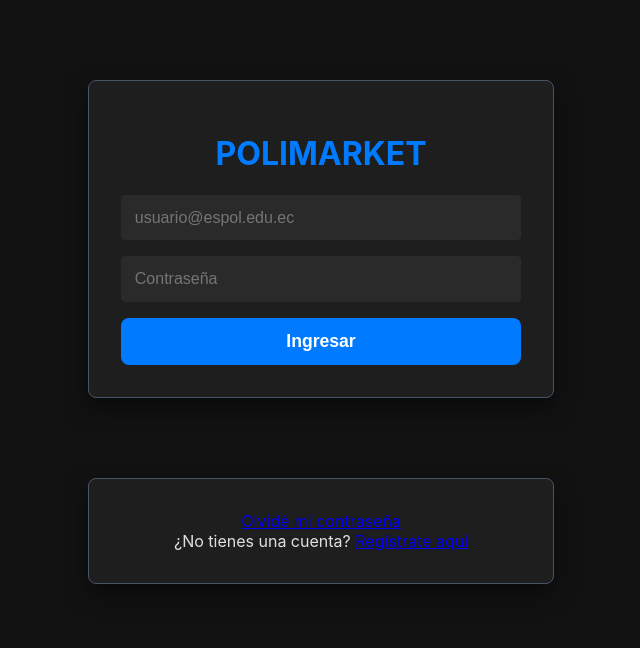
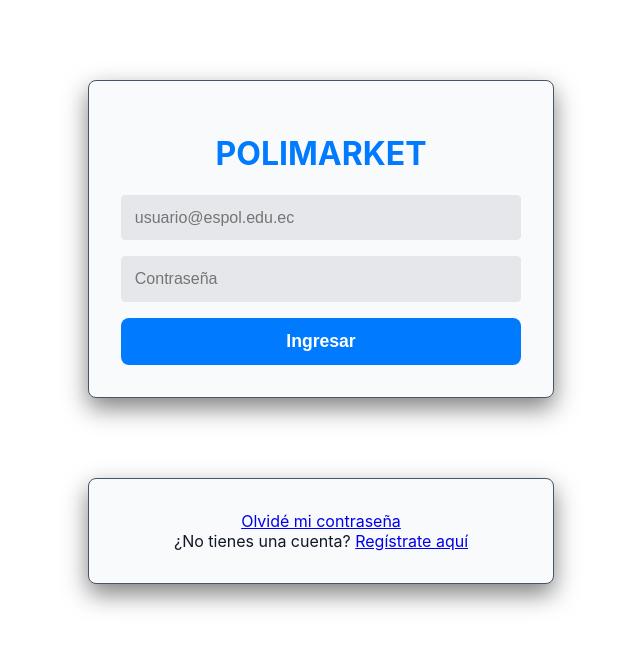
Before and after one commit to Jahir124/polimarket-frontend, a React (Vite) app: page / in a window 1280 px wide. Shown: the top 648 px of the page, without its empty margins (319-959 px from the left). Built offline with nearby package versions, Linux system fonts and the light colour scheme.

Commit message:
Boton background

```diff
--- a/src/pages/home/Home.jsx
+++ b/src/pages/home/Home.jsx
@@ -11,6 +11,10 @@ const Home = () => {
   const [filteredProducts, setFilteredProducts] = useState([]);
   const [favorites, setFavorites] = useState(new Set()); // Usamos un Set para búsqueda rápida
   const [searchTerm, setSearchTerm] = useState("");
+  const [darkMode, setDarkMode] = useState(
+  localStorage.getItem("theme") === "dark"
+);
+
 
   // Filtros
   const [showFilters, setShowFilters] = useState(false);
@@ -21,6 +25,17 @@ const Home = () => {
     fetchProducts();
     fetchFavorites();
   }, []);
+
+  useEffect(() => {
+  if (darkMode) {
+    document.body.classList.add("dark");
+    localStorage.setItem("theme", "dark");
+  } else {
+    document.body.classList.remove("dark");
+    localStorage.setItem("theme", "light");
+  }
+  }, [darkMode]);
+
 
   const fetchProducts = async () => {
     try {
@@ -98,13 +113,29 @@ const Home = () => {
       <header className="header">
         <div className="logo" onClick={() => navigate('/home')} style={{cursor:'pointer'}}>POLIMARKET</div>
         {/* Agrupamos los iconos a la derecha */}
-        <div style={{display:'flex', alignItems:'center', gap:'15px'}}>
+        <div style={{ display: 'flex', alignItems: 'center', gap: '15px' }}>
 
+          {/* BOTÓN TEMA */}
+          <button
+            onClick={() => setDarkMode(!darkMode)}
+            style={{
+              background: 'none',
+              border: 'none',
+              cursor: 'pointer',
+              fontSize: '1.4rem'
+            }}
+            title="Cambiar tema"
+          >
+            {darkMode ? '☀️' : '🌙'}
+          </button>
 
+          <div
+            className="user-icon"
+            onClick={() => navigate('/profile')}
+          ></div>
 
+        </div>
 
-        <div className="user-icon" onClick={() => navigate('/profile')}></div>
-        </div>
       </header>
 
       <div className="container">
@@ -142,7 +173,7 @@ const Home = () => {
 
                 {/* BOTÓN CORAZÓN */}
                 <button
-                    className={`fav-btn ${favorites.has(p.id) ? 'liked' : ''}`}
+                    className={`favorite-btn ${favorites.has(p.id) ? 'liked' : ''}`}
                     onClick={(e) => toggleFavorite(e, p.id)}
                 >
                     {favorites.has(p.id) ? '♥' : '♡'}
--- a/src/styles/general.css
+++ b/src/styles/general.css
@@ -1,5 +1,20 @@
 /* ---- Variables Globales (Tema Oscuro) ---- */
 :root {
+    --bg-color: #ffffff;
+    --primary-color: #f9fafb;
+    --secondary-color: #e5e7eb;
+    --font-color: #111827;
+
+    --accent-color: #0ea5e9;
+    --brand-color: #007bff;
+    --like-color: #e91e63;
+    --chat-bubble-color: #007bff;
+
+    --success-color: #16a34a;
+    --error-color: #dc2626;
+}
+
+body.dark{
     --bg-color: #121212;
     --primary-color: #1e1e1e;
     --secondary-color: #2a2a2a;
@@ -19,6 +34,7 @@ body {
     margin: 0;
     padding: 0;
 }
+
 
 /* ---- Componentes Globales ---- */
 .container {
```
